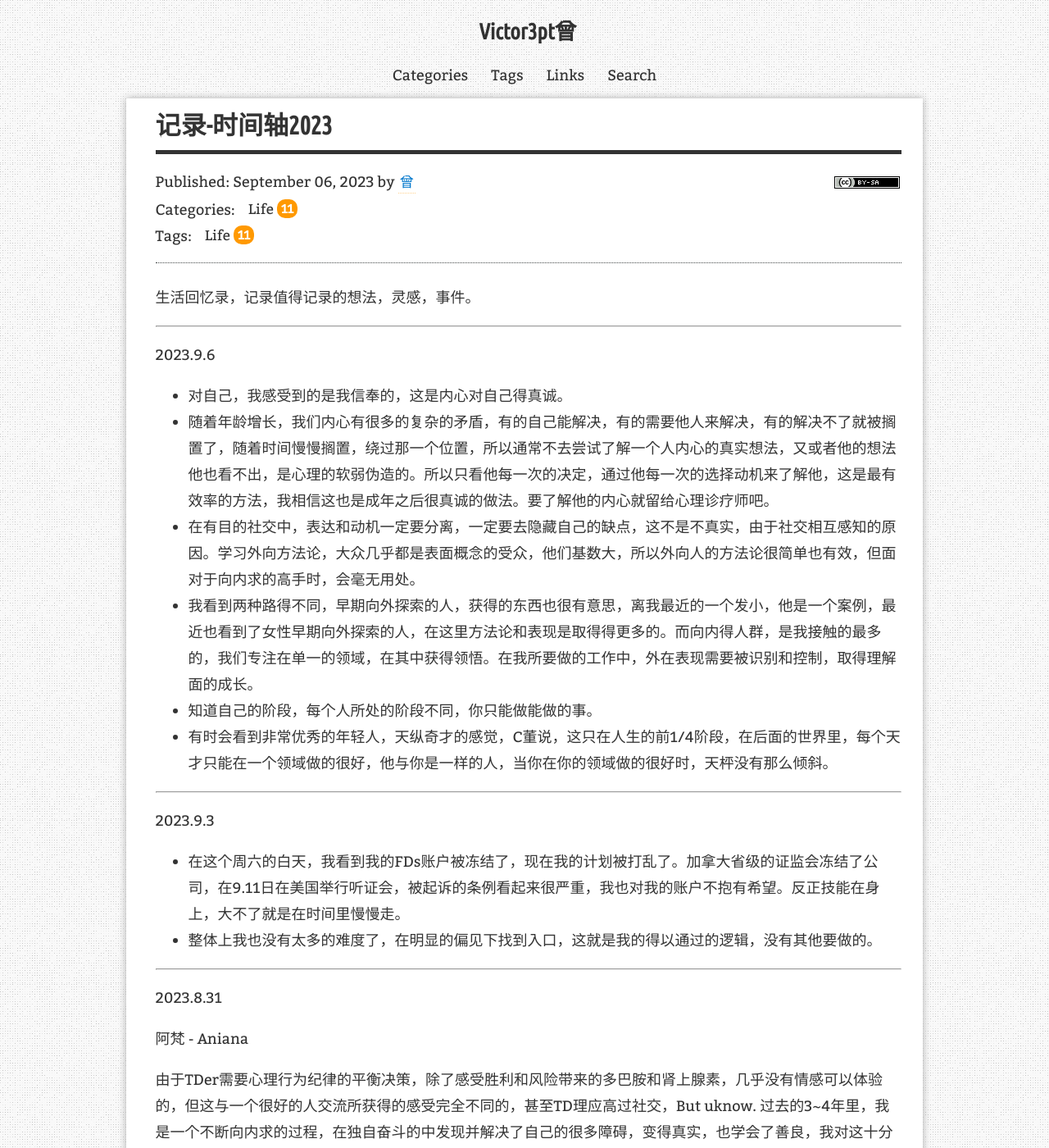
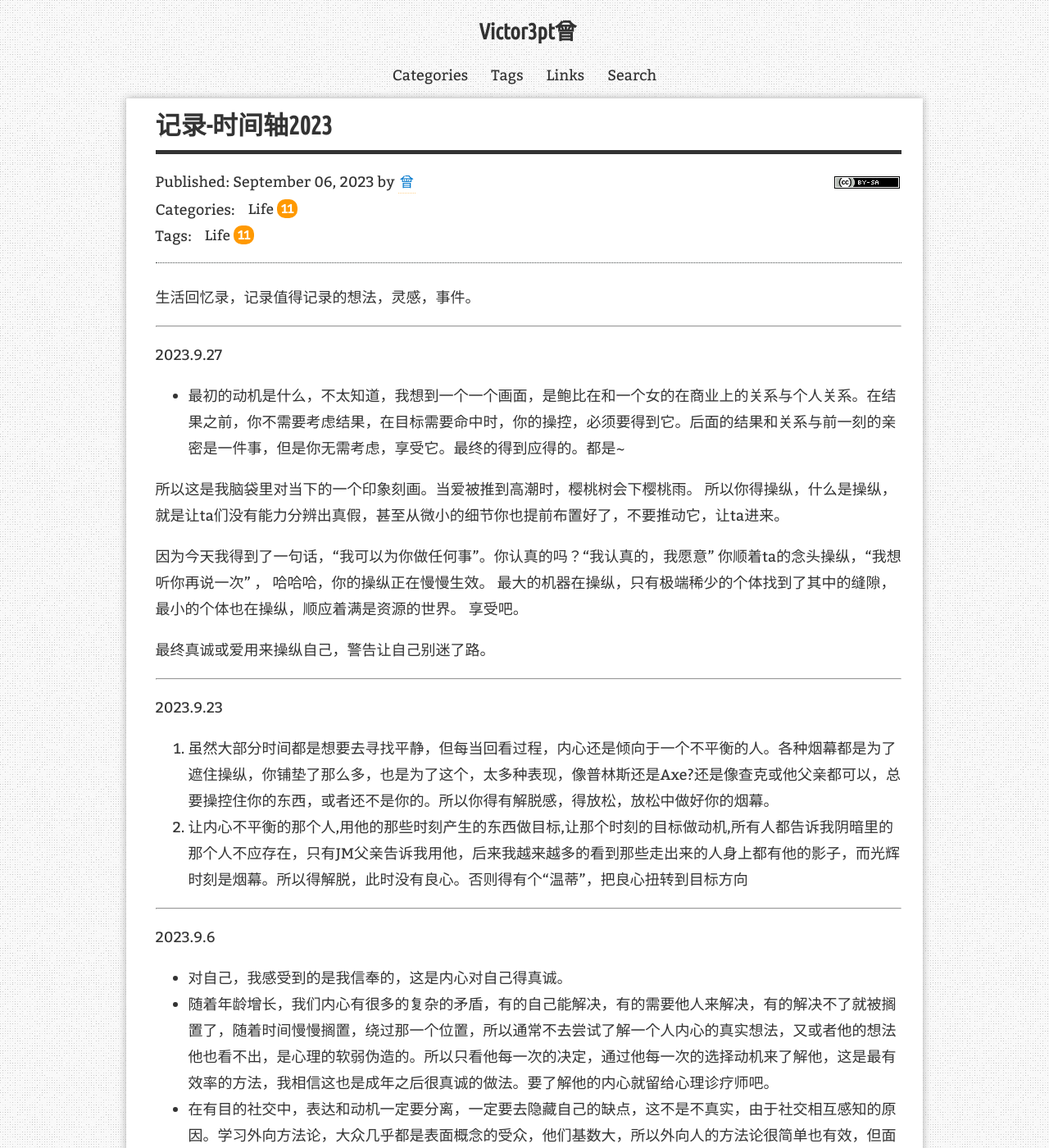
Before and after one commit to victor3pt/victor3pt, a Jekyll site: the page built from _posts/2023-09-06-记录-时间轴2023.md, in a window 1280 px wide and 1400 px high. Shown: the whole window at 82% size. Built offline with Jekyll 4.4.1, drawn with Linux system fonts in a browser that asks for light colours; comment, search, counter and statistics services are not loaded.

Commit message:
qweeee11

```diff
--- a/_posts/2023-09-06-记录-时间轴2023.md
+++ b/_posts/2023-09-06-记录-时间轴2023.md
@@ -10,6 +10,27 @@ permalink: /:categories/ToMoveForward1
 ---
 
 生活回忆录，记录值得记录的想法，灵感，事件。
+
+****
+
+2023.9.27
+
+* 最初的动机是什么，不太知道，我想到一个一个画面，是鲍比在和一个女的在商业上的关系与个人关系。在结果之前，你不需要考虑结果，在目标需要命中时，你的操控，必须要得到它。后面的结果和关系与前一刻的亲密是一件事，但是你无需考虑，享受它。最终的得到应得的。都是~
+
+所以这是我脑袋里对当下的一个印象刻画。当爱被推到高潮时，樱桃树会下樱桃雨。 所以你得操纵，什么是操纵，就是让ta们没有能力分辨出真假，甚至从微小的细节你也提前布置好了，不要推动它，让ta进来。
+
+因为今天我得到了一句话，“我可以为你做任何事”。你认真的吗？“我认真的，我愿意” 你顺着ta的念头操纵，“我想听你再说一次”   ， 哈哈哈，你的操纵正在慢慢生效。  最大的机器在操纵，只有极端稀少的个体找到了其中的缝隙，最小的个体也在操纵，顺应着满是资源的世界。  享受吧。
+
+最终真诚或爱用来操纵自己，警告让自己别迷了路。
+
+
+****
+
+2023.9.23
+
+1. 虽然大部分时间都是想要去寻找平静，但每当回看过程，内心还是倾向于一个不平衡的人。各种烟幕都是为了遮住操纵，你铺垫了那么多，也是为了这个，太多种表现，像普林斯还是Axe?还是像查克或他父亲都可以，总要操控住你的东西，或者还不是你的。所以你得有解脱感，得放松，放松中做好你的烟幕。
+
+2. 让内心不平衡的那个人,用他的那些时刻产生的东西做目标,让那个时刻的目标做动机,所有人都告诉我阴暗里的那个人不应存在，只有JM父亲告诉我用他，后来我越来越多的看到那些走出来的人身上都有他的影子，而光辉时刻是烟幕。所以得解脱，此时没有良心。否则得有个“温蒂”，把良心扭转到目标方向
 
 ****
 
```
